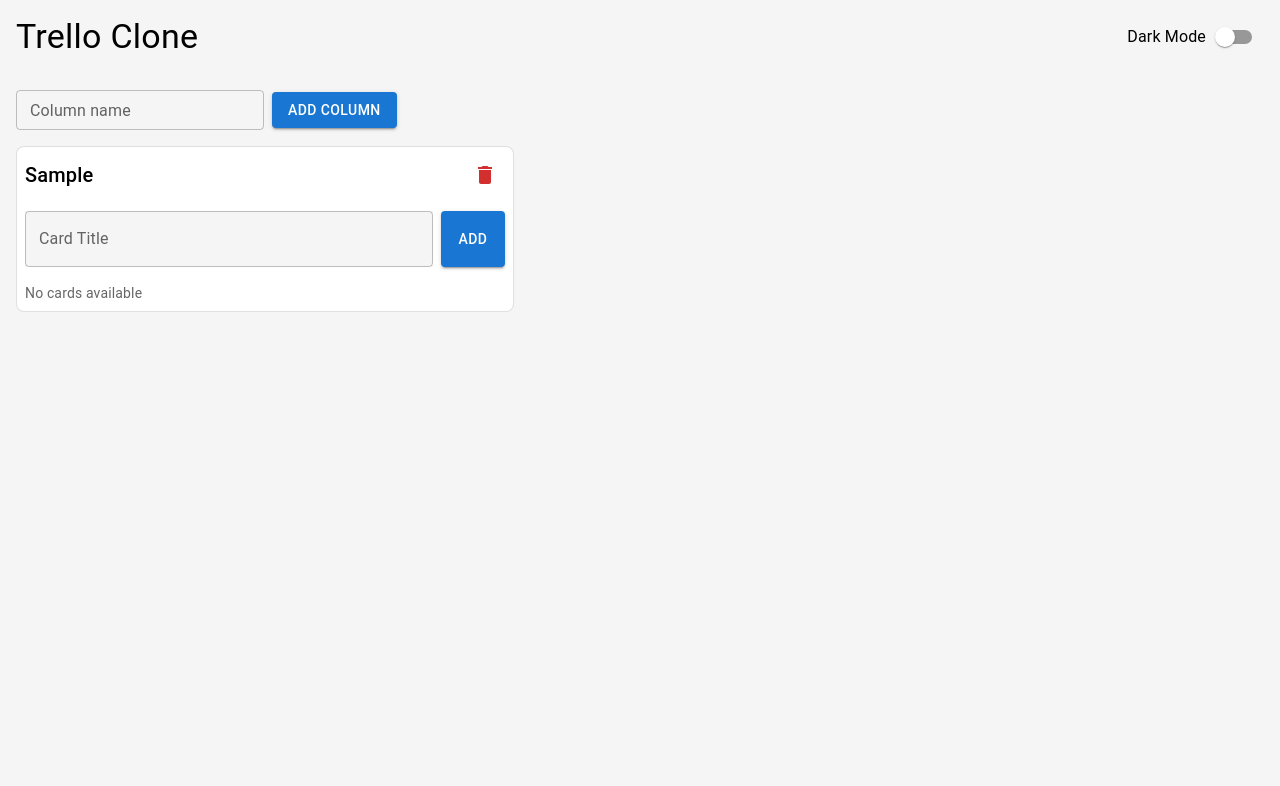
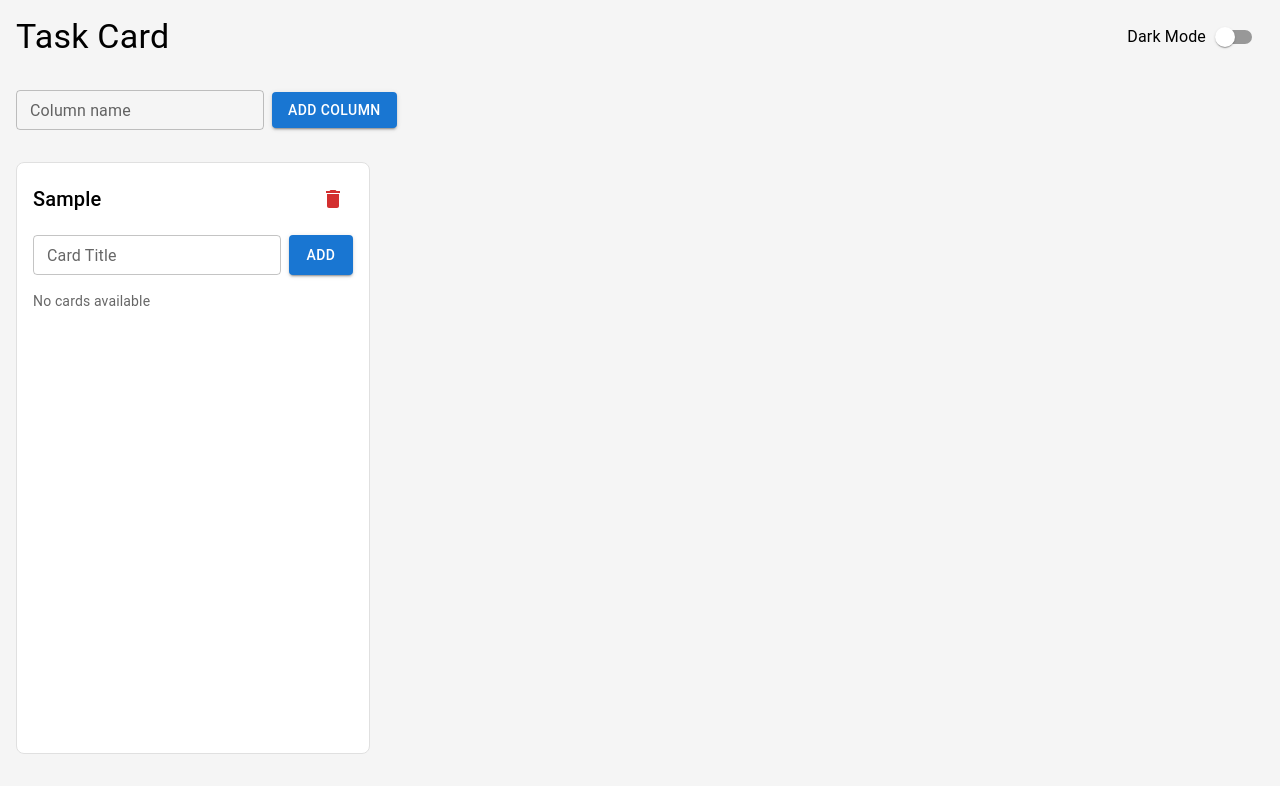
Before and after one commit to YeMyat144/task-card, a React (Vite) app: page / in a window 1280 px wide. Both pictures are taken after typing "Sample" into the empty fields and a click on the button "ADD COLUMN". Shown: the top 786 px of the page. Built offline with nearby package versions, Linux system fonts and the light colour scheme; the HTML template or start-up script is replaced by a standard one.

Commit message:
Added overflow

```diff
--- a/index.html
+++ b/index.html
@@ -4,7 +4,7 @@
     <meta charset="UTF-8" />
     <link rel="icon" type="image/png+xml" href="./logo1.png" />
     <meta name="viewport" content="width=device-width, initial-scale=1.0" />
-    <title>Trello</title>
+    <title>TaskCard</title>
   </head>
   <body>
     <div id="root"></div>
--- a/src/App.tsx
+++ b/src/App.tsx
@@ -35,14 +35,24 @@ const App: React.FC = () => {
   return (
     <ThemeProvider theme={isDarkMode ? darkTheme : lightTheme}>
       <CssBaseline />
-      <Box sx={{ display: 'flex', alignItems: 'center', justifyContent: 'space-between', p: 2 }}>
-        <Typography variant="h4">Trello Clone</Typography>
-        <Box display="flex" alignItems="center">
-          <Typography variant="body1">Dark Mode</Typography>
-          <Switch checked={isDarkMode} onChange={toggleTheme} />
+      <Box sx={{ display: 'flex', flexDirection: 'column', height: '100vh' }}>
+        <Box sx={{ display: 'flex', alignItems: 'center', justifyContent: 'space-between', p: 2 }}>
+          <Typography variant="h4">Task Card</Typography>
+          <Box display="flex" alignItems="center">
+            <Typography variant="body1">Dark Mode</Typography>
+            <Switch checked={isDarkMode} onChange={toggleTheme} />
+          </Box>
+        </Box>
+
+        <Box
+          sx={{
+            overflowX: 'auto',
+            overflowY: 'hidden',
+          }}
+        >
+          <Board columns={columns} setColumns={setColumns} />
         </Box>
       </Box>
-      <Board columns={columns} setColumns={setColumns} />
     </ThemeProvider>
   );
 };
--- a/src/components/Board.tsx
+++ b/src/components/Board.tsx
@@ -27,13 +27,16 @@ const Board: React.FC<BoardProps> = ({ columns, setColumns }) => {
   return (
     <Box
       sx={{
+        display: 'flex',
+        flexDirection: 'column',
         padding: 2,
+        gap: 2,
         backgroundColor: theme.palette.background.default,
         color: theme.palette.text.primary,
-        overflowX: 'hidden',
+        height: '100%',
       }}
     >
-
+      {/* Input for the new column name */}
       <Box sx={{ display: 'flex', gap: 1, alignItems: 'center', marginBottom: 2 }}>
         <TextField
           label="Column name"
@@ -47,32 +50,65 @@ const Board: React.FC<BoardProps> = ({ columns, setColumns }) => {
         </Button>
       </Box>
 
+      {/* Container for columns */}
       <Box
   sx={{
     display: 'flex',
-          overflowX: 'auto', // Allows horizontal scrolling
-          paddingBottom: 1,
-          scrollbarWidth: 'none', // Hide scrollbar for Firefox
-          '&::-webkit-scrollbar': { display: 'none' }, // Hide scrollbar for Chrome/Safari
+    overflowX: 'auto',
+    gap: 2,
+    '&::-webkit-scrollbar': {
+      height: '8px',
+      borderRadius: '4px',
+    },
+    '&::-webkit-scrollbar-thumb': {
+      backgroundColor: theme.palette.primary.main,
+      borderRadius: '4px',
+      '&:hover': {
+        backgroundColor: theme.palette.primary.dark,
+      },
+      transition: 'background-color 0.2s ease',
+    },
+    '&::-webkit-scrollbar-track': {
+      backgroundColor: theme.palette.grey[200],
+      borderRadius: '4px',
+    },
   }}
 >
   {columns.map((column) => (
     <Box
       key={column.id}
       sx={{
-              minWidth: '300px', // Set a fixed minimum width for columns
-              flexShrink: 0, // Prevents columns from shrinking
-              marginRight: 2, // Space between columns
-              border: `1px solid ${theme.palette.divider}`, // Add border
-              borderRadius: 2, // Optional: round corners of the column
-              backgroundColor: theme.palette.background.paper, // Background color for the column
-              padding: 1, // Inner padding for column content
+        minWidth: '300px',
+        flexShrink: 0,
+        height: '74vh',
+        overflowY: 'auto',
+        border: `1px solid ${theme.palette.grey[300]}`,
+        borderRadius: 2,
+        padding: 2,
+        backgroundColor: theme.palette.background.paper,
+        '&::-webkit-scrollbar': {
+          width: '8px',
+          borderRadius: '4px',
+        },
+        '&::-webkit-scrollbar-thumb': {
+          backgroundColor: theme.palette.primary.main,
+          borderRadius: '4px',
+          '&:hover': {
+            backgroundColor: theme.palette.primary.dark,
+          },
+          transition: 'background-color 0.2s ease',
+        },
+        '&::-webkit-scrollbar-track': {
+          backgroundColor: theme.palette.grey[200],
+          borderRadius: '4px',
+        },
       }}
     >
       <Column column={column} columns={columns} setColumns={setColumns} />
     </Box>
   ))}
 </Box>
+
     </Box>
   );
 };
--- a/src/components/Card.tsx
+++ b/src/components/Card.tsx
@@ -153,26 +153,16 @@ const Card: React.FC<CardProps> = ({ card, columnId, columns, setColumns }) => {
             }}
             fullWidth
           />
-          <TextField
-            label="Label Color"
-            type="color"
-            value={taskLabel}
-            onChange={(e) => setTaskLabel(e.target.value)}
-            fullWidth
-          />
           <Box display="flex" justifyContent="space-between" mt={1}>
             <Button variant="contained" color="primary" onClick={addTask}>
               Add Task
-            </Button>
-            <Button variant="outlined" onClick={resetTaskForm}>
-              Cancel
             </Button>
           </Box>
         </Box>
       )}
 
       <Button onClick={() => setShowTaskForm(!showTaskForm)} sx={{ mt: 2 }}>
-        {showTaskForm ? 'Hide Task Form' : 'Add New Task'}
+        {showTaskForm ? 'Cancel' : 'Add New Task'}
       </Button>
 
       <Box mt={2}>
--- a/src/components/Column.tsx
+++ b/src/components/Column.tsx
@@ -1,5 +1,5 @@
 import React, { useState } from 'react';
-import { TextField, Button, Box, Typography, IconButton, useTheme } from '@mui/material';
+import { Box, TextField, Button, Typography, IconButton } from '@mui/material';
 import DeleteIcon from '@mui/icons-material/Delete';
 import Card from './Card';
 import { Column as ColumnType, Card as CardType } from '../types';
@@ -11,7 +11,6 @@ type ColumnProps = {
 };
 
 const Column: React.FC<ColumnProps> = ({ column, columns, setColumns }) => {
-  const theme = useTheme();
   const [cardTitle, setCardTitle] = useState('');
   const [cardLabel, setCardLabel] = useState('#ffffff');
 
@@ -38,11 +37,9 @@ const Column: React.FC<ColumnProps> = ({ column, columns, setColumns }) => {
   };
 
   return (
-    <div style={{width:"30rem"}}>
+    <Box>
       <Box display="flex" alignItems="center" justifyContent="space-between" mb={2}>
-        <Typography variant="h6" color="textPrimary">
-          {column.title}
-        </Typography>
+        <Typography variant="h6">{column.title}</Typography>
         <IconButton onClick={deleteColumn} color="error">
           <DeleteIcon />
         </IconButton>
@@ -55,28 +52,17 @@ const Column: React.FC<ColumnProps> = ({ column, columns, setColumns }) => {
           onChange={(e) => setCardTitle(e.target.value)}
           variant="outlined"
           fullWidth
-          sx={{
-            backgroundColor: theme.palette.background.default,
-            '& .MuiOutlinedInput-root': {
-              color: theme.palette.text.primary,
-            },
-          }}
+          size="small"
         />
         <Button variant="contained" color="primary" onClick={addCard}>
           Add
         </Button>
       </Box>
 
-      <Box display="flex" flexDirection="column" gap={1}>
-        {column.cards && column.cards.length > 0 ? (
+      <Box>
+        {column.cards.length > 0 ? (
           column.cards.map((card) => (
-            <Card
-              key={card.id}
-              card={card}
-              columnId={column.id}
-              columns={columns}
-              setColumns={setColumns}
-            />
+            <Card key={card.id} card={card} columnId={column.id} columns={columns} setColumns={setColumns} />
           ))
         ) : (
           <Typography variant="body2" color="textSecondary">
@@ -84,7 +70,7 @@ const Column: React.FC<ColumnProps> = ({ column, columns, setColumns }) => {
           </Typography>
         )}
       </Box>
-    </div>
+    </Box>
   );
 };
 
--- a/src/declarations.d.ts
+++ b/src/declarations.d.ts
@@ -2,3 +2,7 @@ declare module '*.css' {
     const content: any;
     export default content;
 }
+declare module '*.jpeg' {
+    const src: string;
+    export default src;
+}
```
Lines whose indentation alone changed are shown as unchanged.
